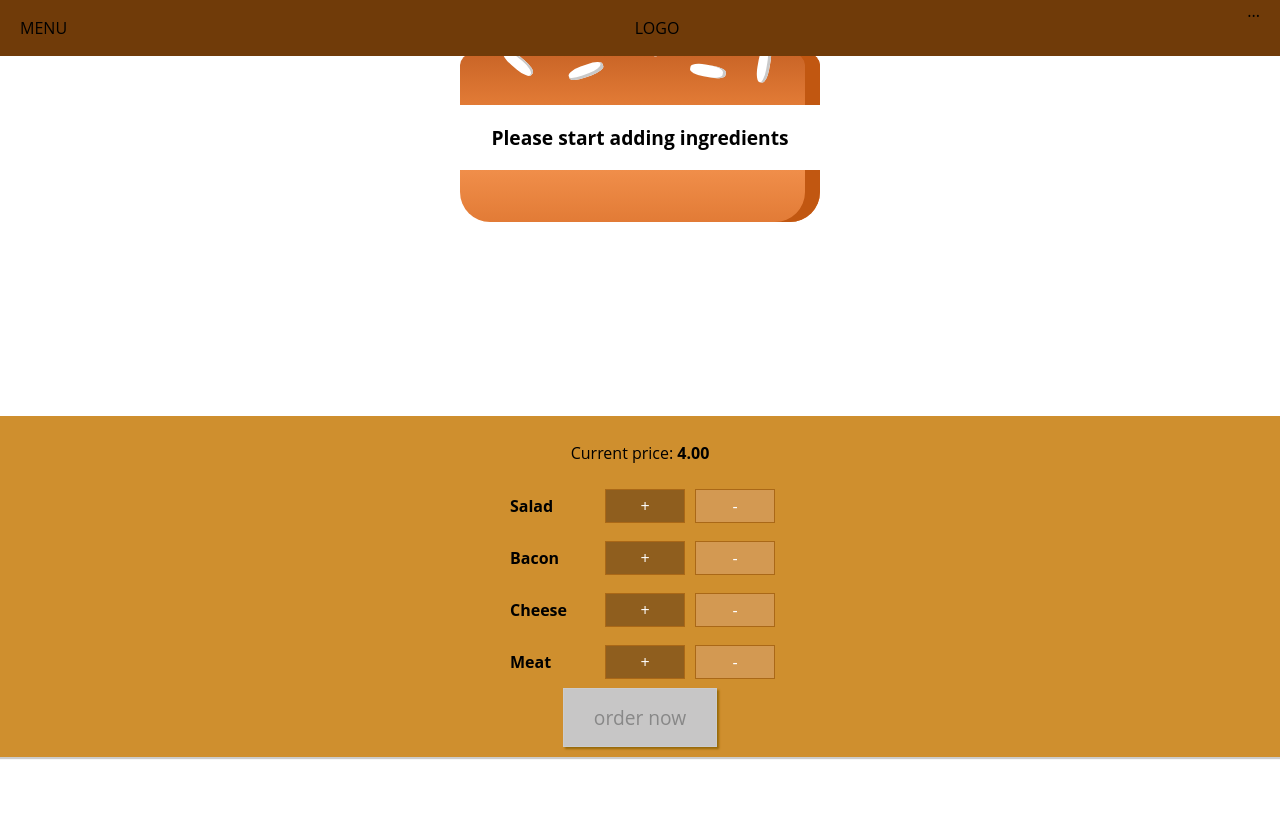
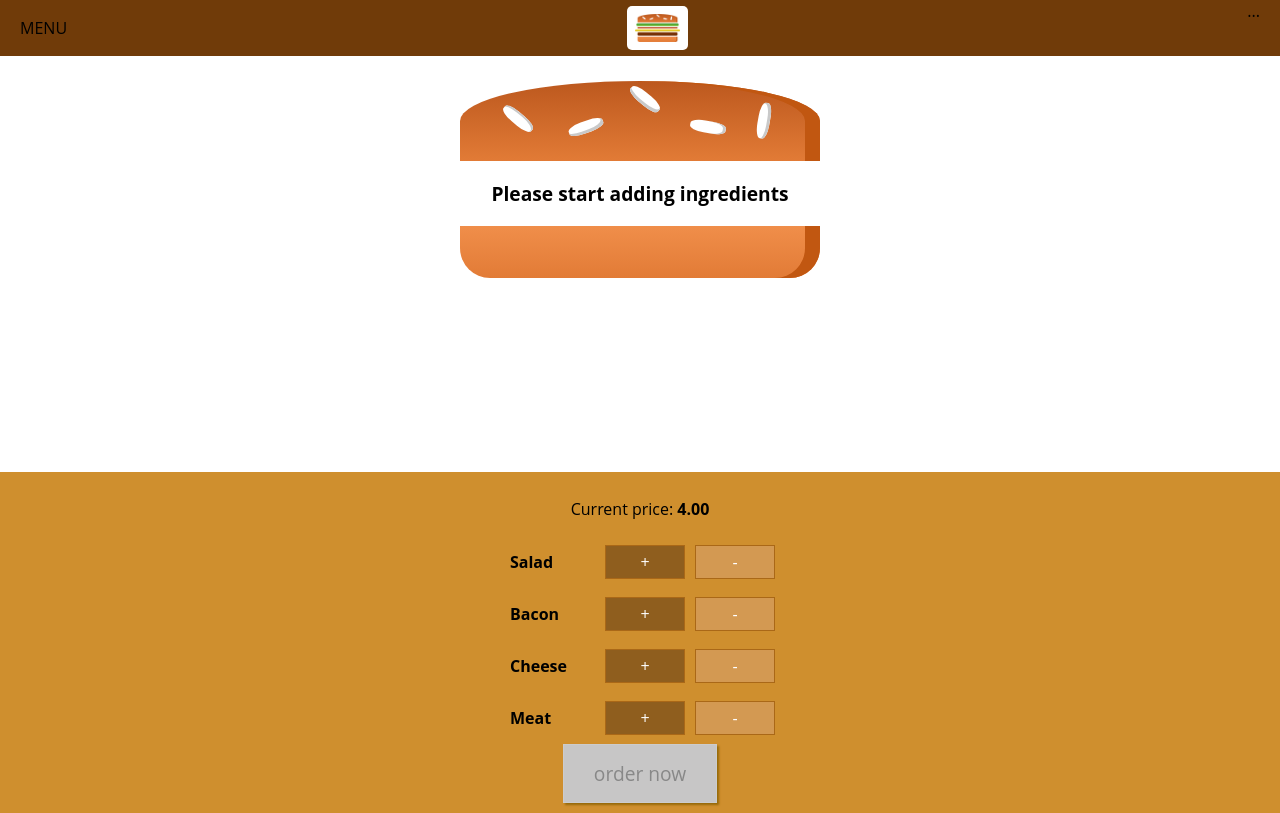
Before and after one commit to karolina-michalak/BurgerBuilderApp, a React app: page / in a window 1280 px wide. Built offline with nearby package versions, Linux system fonts and the light colour scheme.

Commit message:
created logo and added it to toolbar

```diff
--- a/src/components/Layout/Layout.module.css
+++ b/src/components/Layout/Layout.module.css
@@ -1,3 +1,3 @@
 .Content{
-    margin-top: 16px
+    margin-top: 72px
 }
--- /dev/null
+++ b/src/components/Logo/Logo.js
@@ -0,0 +1,11 @@
+import React from 'react';
+import logo from '../../assets/images/burger-logo.png';
+import style from './Logo.module.css'
+
+const Logo = props => (
+    <div className={style.Logo}>
+        <img src={logo} alt="logo"/>
+    </div>
+)
+
+export default Logo
--- /dev/null
+++ b/src/components/Logo/Logo.module.css
@@ -0,0 +1,11 @@
+.Logo{
+    background-color: white;
+    padding: 8px;
+    height: 80%;
+    box-sizing: border-box;
+    border-radius: 5px;
+}
+
+.Logo img{
+    height: 100%;
+}
--- a/src/components/Navigation/Toolbar/Toolbar.js
+++ b/src/components/Navigation/Toolbar/Toolbar.js
@@ -1,10 +1,11 @@
 import React from 'react';
-import style from './Toolbar.module.css'
+import style from './Toolbar.module.css';
+import Logo from '../../Logo/Logo'
 
 const Toolbar = props => (
     <header className={style.Toolbar}>
         <div>MENU</div>
-        <div>LOGO</div>
+        <Logo/>
         <nav>
             ...
         </nav>
```
Also changed, not shown: src/assets/images/burger-logo.png (added).
